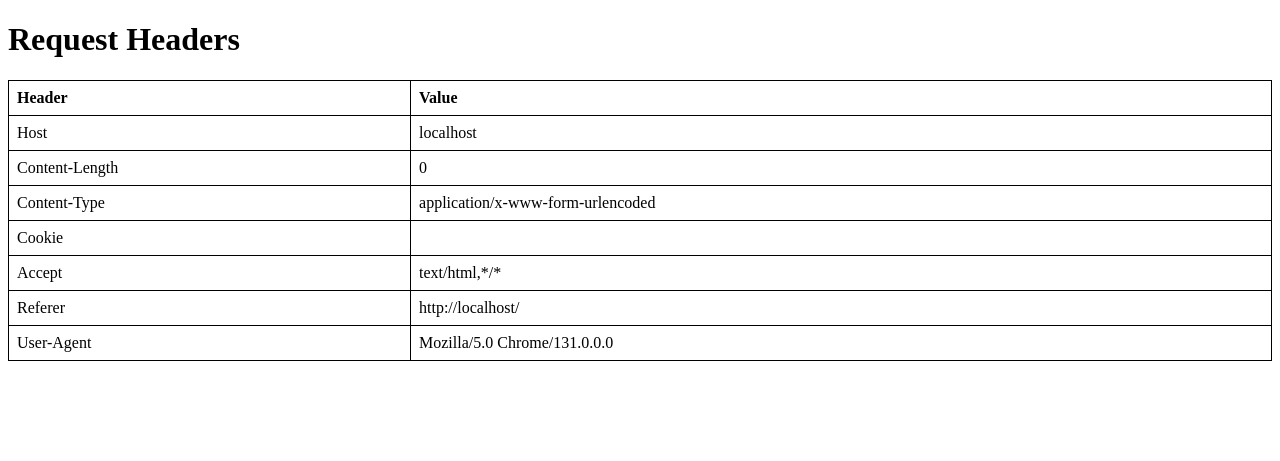
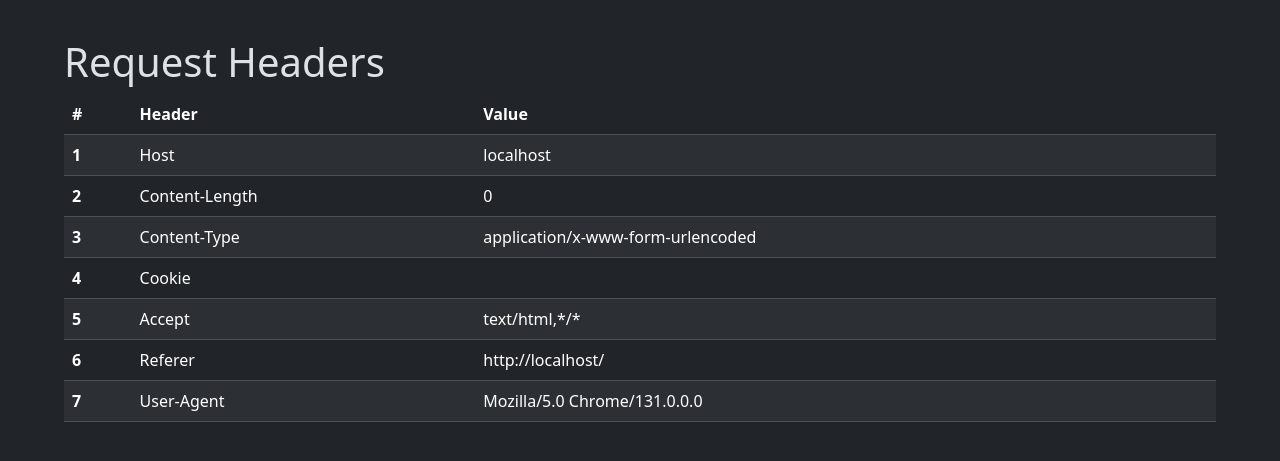
Before and after one commit to PandaTwoxx/Headers, a Flask app: page / in a window 1280 px wide. Shown: the top 461 px of the page. Run offline with Flask 3, Linux system fonts and the light colour scheme.

Commit message:
added styling

```diff
--- a/templates/index.html
+++ b/templates/index.html
@@ -1,36 +1,37 @@
 <!DOCTYPE html>
-<html>
+<html data-bs-theme="dark" lang="en">
 <head>
   <title>Request Headers</title>
-  <style>
-    table {
-      border-collapse: collapse;
-      width: 100%;
-    }
-    th, td {
-      border: 1px solid black;
-      padding: 8px;
-      text-align: left;
-    }
-  </style>
+  <meta charset="utf-8">
+  <meta name="viewport" content="width=device-width, initial-scale=1">
+  <link rel="icon" type="image/jpeg" href="/static/file.jpeg">
+  <link href="/static/style.css" rel="stylesheet">
+  <link href="https://cdn.jsdelivr.net/npm/bootstrap@5.3.3/dist/css/bootstrap.min.css" rel="stylesheet" integrity="sha384-QWTKZyjpPEjISv5WaRU9OFeRpok6YctnYmDr5pNlyT2bRjXh0JMhjY6hW+ALEwIH" crossorigin="anonymous">
 </head>
 <body>
+  <div style="padding-left: 5%; padding-right: 5%; padding-top: 3%;">
     <h1>Request Headers</h1>
-  <table>
+    <table class="table table-striped">
       <thead>
         <tr>
-        <th>Header</th>
-        <th>Value</th>
+          <th scope="col">#</th>
+          <th scope="col">Header</th>
+          <th scope="col">Value</th>
         </tr>
       </thead>
       <tbody>
+        {% set count = namespace(value=0) %}
         {% for key, value in headers.items() %}
+          {% set count.value = count.value + 1 %}
           <tr>
+            <th scope="row">{{count.value}}</th>
             <td>{{ key }}</td>
             <td>{{ value }}</td>
           </tr>
         {% endfor %}
       </tbody>
     </table>
+  </div>
+  <script src="https://cdn.jsdelivr.net/npm/bootstrap@5.3.3/dist/js/bootstrap.bundle.min.js" integrity="sha384-YvpcrYf0tY3lHB60NNkmXc5s9fDVZLESaAA55NDzOxhy9GkcIdslK1eN7N6jIeHz" crossorigin="anonymous"></script>
 </body>
 </html>
```
Also changed, not shown: static/file.jpeg (added). Lines whose indentation alone changed are shown as unchanged.
